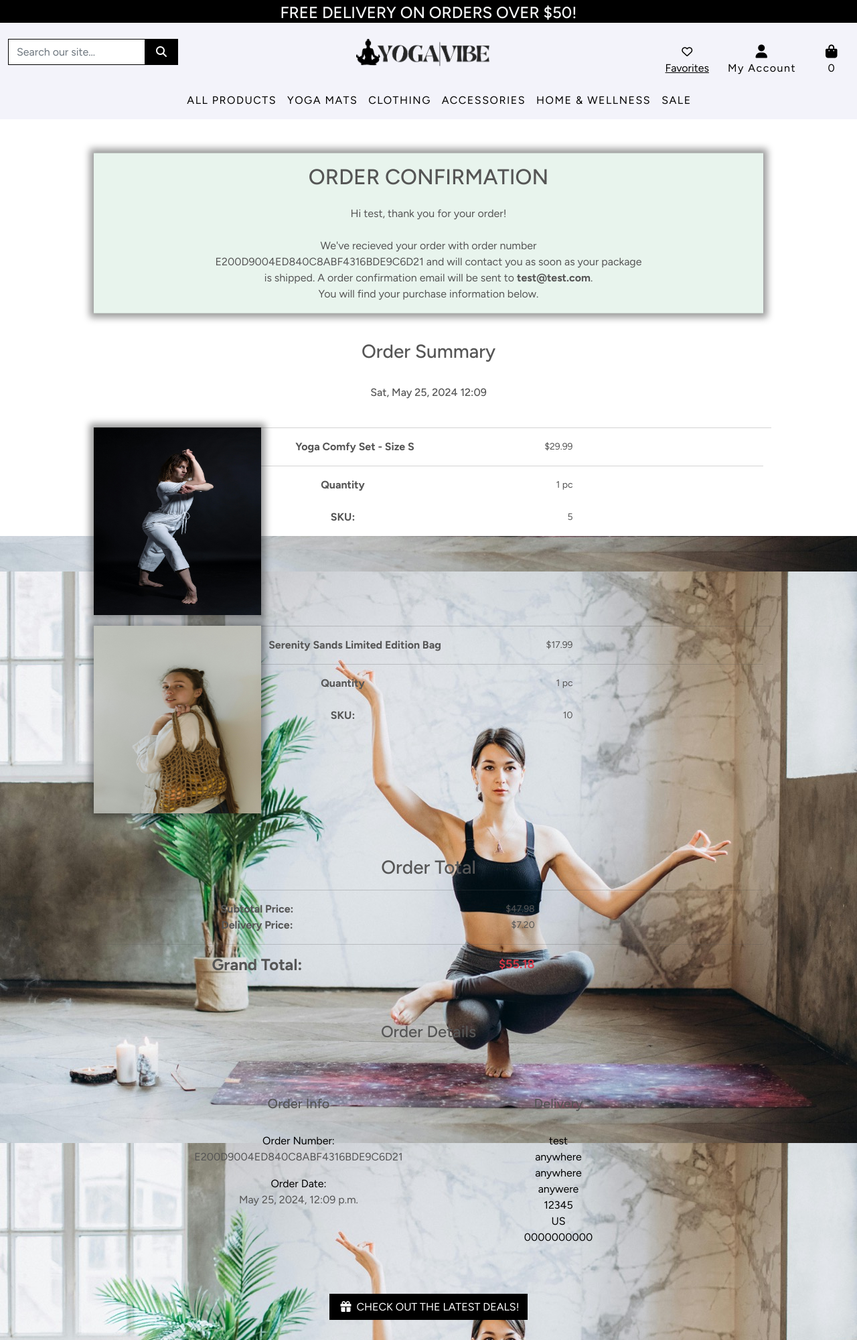
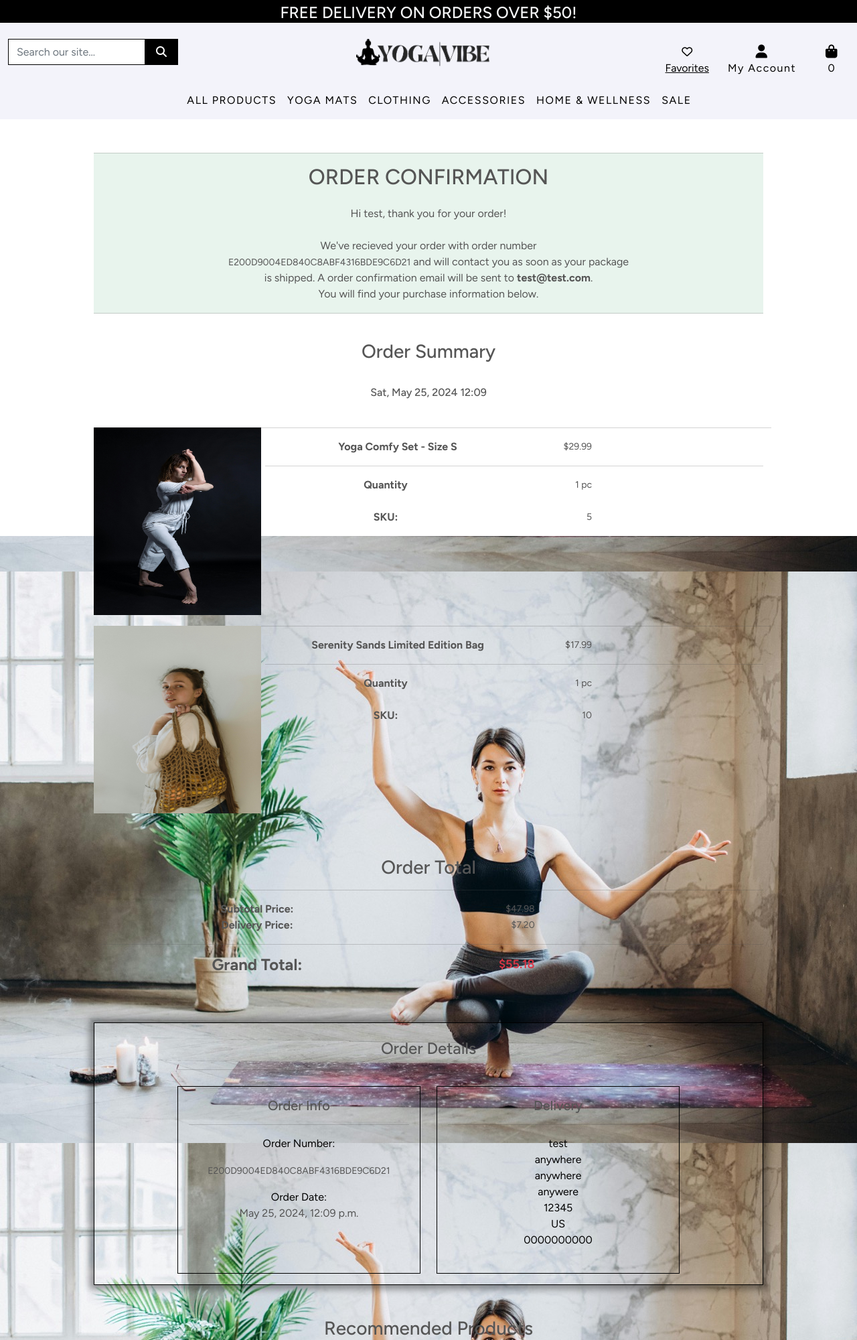
Before and after one commit to DilaraUcar/yoga_vibe_p5, a Django app: a page that uses templates/base.html in a window 1280 px wide. Shown: the top 2000 px of the page at 67% size. Run offline with Django 3.2, Linux system fonts and the light colour scheme; a user stored in the database is signed in; data comes from the database, SQL or seed files in the repository; parts of the project's set-up code (start-up, migrations or seed data) failed here and were passed over; some libraries are stand-ins or nearby versions.

Commit message:
Added recommended products model, updated view and template for checkout success page to display recommended products

```diff
--- a/checkout/models.py
+++ b/checkout/models.py
@@ -69,7 +69,7 @@ class Order(models.Model):
 class OrderLineItem(models.Model):
     order = models.ForeignKey(Order, null=False, blank=False, on_delete=models.CASCADE, related_name='lineitems')
     product = models.ForeignKey(Product, null=False, blank=False, on_delete=models.CASCADE)
-    product_size = models.CharField(max_length=2, null=True, blank=True) # XS, S, M, L, XL
+    product_size = models.CharField(max_length=2, null=True, blank=True) # S, M, L
     quantity = models.IntegerField(null=False, blank=False, default=0)
     lineitem_total = models.DecimalField(max_digits=6, decimal_places=2, null=False, blank=False, editable=False)
 
--- a/checkout/static/checkout/css/checkout.css
+++ b/checkout/static/checkout/css/checkout.css
@@ -96,3 +96,28 @@ select option[value=""] {
     font-size: large;
     font-weight: 600;
 }
+
+.order-wrapper {
+    border: 1px solid #000;
+}
+
+.order-info-wrapper {
+    border: 1px solid #000;
+    height: 280px;
+}
+
+@media (max-width: 320px) {
+    .order-number-container {
+        white-space: normal; /* Ensures text wraps instead of overflowing */
+        word-wrap: break-word; /* Handles long words */
+        max-width: 100%; /* Ensures the container doesn't exceed its parent's width */
+    }
+}
+
+@media (max-width: 768px) {
+    /* Adjust margins or padding as needed */
+    .custom-img-fluid {
+        max-width: 100%; /* Ensure image doesn't overflow */
+        height: auto;
+    }
+}
--- a/checkout/templates/checkout/checkout_success.html
+++ b/checkout/templates/checkout/checkout_success.html
@@ -18,7 +18,7 @@
 <div class="container">
     <div class="row">
         <div class="col pt-5 text-center">
-            <div class="order-confirmation-bg box-shadow">
+            <div class="order-confirmation-bg">
                 <hr>
                 <h2 class="logo-font mb-4">Order Confirmation</h2>
                 <p>Hi {{ order.get_first_name }}, thank you for your order!
@@ -26,7 +26,7 @@
                     <br>
                     We've recieved your order with order number
                     <br>
-                    {{ order.order_number }} and will contact you as soon as your package
+                    <small>{{ order.order_number }}</small> and will contact you as soon as your package
                     <br>
                     is shipped. A order confirmation email will be sent to
                     <strong>{{ order.email }}</strong>.
@@ -45,10 +45,10 @@
 
             {% for item in order.lineitems.all %}
             <div class="row mb-3">
-                <div class="col-12 col-md-2 z-index">
-                    <img src="{{ item.product.image1.url }}" alt="{{ item.product.name }}" class="custom-img-fluid box-shadow">
+                <div class="col-12 col-md-3 z-index">
+                    <img src="{{ item.product.image1.url }}" alt="{{ item.product.name }}" class="custom-img-fluid">
                 </div>
-                <div class="col-12 col-md-10">
+                <div class="col-12 col-md-9">
                     <div class="row">
                         <hr>
                         <div class="col-12">
@@ -59,7 +59,7 @@
                                         {% if item.product_size %} - Size {{ item.product_size|upper }}{% endif %}
                                     </p>
                                 </div>
-                                <div class="col-6 col-md-2 text-md-end">
+                                <div class="col-md-2 text-md-end text-center">
                                     <p class="small mb-0">${{ item.product.price }}</p>
                                 </div>
                             </div>
@@ -68,7 +68,7 @@
                                 <div class="col-12 col-md-6">
                                     <p class="fw-bold mb-0">Quantity</p>
                                 </div>
-                                <div class="col-6 col-md-2 text-md-end">
+                                <div class="col-md-2 text-md-end text-center">
                                     <p class="small mb-0">{{ item.quantity }} pc</p>
                                 </div>
                             </div>
@@ -77,7 +77,7 @@
                                 <div class="col-12 col-md-6">
                                     <p class="fw-bold mb-0">SKU:</p>
                                 </div>
-                                <div class="col-6 col-md-2 text-md-end">
+                                <div class="col-md-2 text-md-end text-center">
                                     <p class="small mb-0">{{ item.product.sku }}</p>
                                 </div>
                                 <br>
@@ -97,7 +97,7 @@
                     <div class="col-12 col-md-6">
                         <p class="fw-bold mb-0">Subtotal Price:</p>
                     </div>
-                    <div class="col-6 col-md-2 text-md-end">
+                    <div class="col-md-2 text-md-end text-center">
                         <p class="small mb-0">${{ order.order_total }}</p>
                     </div>
                 </div>
@@ -105,7 +105,7 @@
                     <div class="col-12 col-md-6">
                         <p class="fw-bold mb-0">Delivery Price:</p>
                     </div>
-                    <div class="col-6 col-md-2 text-md-end">
+                    <div class="col-md-2 text-md-end text-center">
                         <p class="small mb-0">${{ order.delivery_cost }}</p>
                     </div>
                 </div>
@@ -114,7 +114,7 @@
                     <div class="col-12 col-md-6">
                         <h4 class="fw-bold mb-0">Grand Total:</h4>
                     </div>
-                    <div class="col-6 col-md-2 text-md-end">
+                    <div class="col-md-2 text-md-end text-center">
                         <p class="small mb-0 text-danger custom-fw-bold">${{ order.grand_total }}</p>
                     </div>
                 </div>
@@ -122,23 +122,25 @@
             </div>
             <br>
             <br>
+            <div class="order-wrapper box-shadow">
                 <div class="container">
+                    <br>
                     <h4>Order Details</h4>
-                <br>
-                <br>
+                    <hr>
                 </div>
                 <div class="container mt-4">
                     <div class="row">
                         <div class="col-md-6">
-                        <div class="mb-3">
-                            <div>
+                            <div class="mb-3 order-info-wrapper">
+                                <div class="p-3">
                                     <h5 class="card-title">Order Info</h5>
-                                <br>
+                                    <hr>
                                     <p class="card-text">
                                         <span class="text-black">Order Number:</span>
                                         <br>
-                                    {{ order.order_number }}
-                                </p>
+                                        <div class="order-number-container">
+                                            <small>{{ order.order_number }}</small>
+                                        </div>                                    </p>
                                     <p class="card-text">
                                         <span class="text-black">Order Date:</span>
                                         <br>
@@ -148,10 +150,10 @@
                             </div>
                         </div>
                         <div class="col-md-6">
-                        <div class="mb-3">
-                            <div>
+                            <div class="mb-3 order-info-wrapper">
+                                <div class="p-3">
                                     <h5 class="card-title">Delivery</h5>
-                                <br>
+                                    <hr>
                                     <p class="card-text text-black">
                                         {{ order.full_name }}
                                         <br>
@@ -179,6 +181,31 @@
                             </div>
                         </div>
                     </div>
+                </div>
+            </div>
+            <br>
+            <br>
+            <!-- Recommended products section -->
+            {% if recommended_products %}
+            <div class="recommended-products">
+                <h3>Recommended Products</h3>
+                <hr>
+                <div class="row">
+                    {% for recommended_product in recommended_products %}
+                    <div class="col-md-3 mb-3">
+                        <div class="">
+                            <img src="{{ recommended_product.image1.url }}" class="card-img-top" alt="{{ recommended_product.name }}">
+                            <div class="pt-3">
+                                <h5 class="card-title">{{ recommended_product.name }}</h5>
+                                <p class="card-text">${{ recommended_product.price }}</p>
+                                <a href="{% url 'product_detail' recommended_product.id %}" class="btn rounded-0 btn-black">View Product</a>
+                            </div>
+                        </div>
+                    </div>
+                    {% endfor %}
+                </div>
+            </div>
+            {% endif %}
             <br>
             <br>
             <div class="row justify-content-center">
--- a/checkout/views.py
+++ b/checkout/views.py
@@ -6,13 +6,26 @@ from django.conf import settings
 from .forms import OrderForm
 from .models import Order, OrderLineItem
 
-from products.models import Product
+from products.models import Product, ProductRecommendation
 from profiles.models import UserProfile
 from profiles.forms import UserProfileForm
 from bag.contexts import bag_contents
 
 import stripe
 import json
+
+
+def get_recommended_products(user_profile):
+    # Retrieve all orders associated with the user profile
+    orders = Order.objects.filter(user_profile=user_profile)
+
+    # Collect product IDs from all line items in those orders
+    ordered_product_ids = OrderLineItem.objects.filter(order__in=orders).values_list('product_id', flat=True)
+
+    # Get distinct products excluding those already ordered
+    recommended_products = Product.objects.exclude(id__in=ordered_product_ids).distinct()[:4]
+
+    return recommended_products
 
 
 @require_POST
@@ -151,6 +164,7 @@ def checkout_success(request, order_number):
         order.user_profile = profile
         order.save()
 
+
         # Save the user's info
         if save_info:
             profile_data = {
@@ -168,6 +182,8 @@ def checkout_success(request, order_number):
             if user_profile_form.is_valid():
                 user_profile_form.save()
 
+    # Get recommended products for display
+    recommended_products = get_recommended_products(order.user_profile)
 
     if 'bag' in request.session:
         del request.session['bag']
@@ -175,7 +191,8 @@ def checkout_success(request, order_number):
     template = 'checkout/checkout_success.html'
     context = {
         'order': order,
-        'order_date': order.date,  # Add order date to context
+        'order_date': order.date,
+        'recommended_products': recommended_products,
     }
 
     return render(request, template, context)
--- a/products/admin.py
+++ b/products/admin.py
@@ -34,4 +34,4 @@ class ReviewAdmin(admin.ModelAdmin):
     search_fields = ['user__username', 'product__name', 'comment']
 
 
-admin.site.register(Category, CategoryAdmin,)
+admin.site.register(Category, CategoryAdmin)
--- a/products/models.py
+++ b/products/models.py
@@ -48,6 +48,14 @@ class Product(models.Model):
         super().save(*args, **kwargs)
 
 
+class ProductRecommendation(models.Model):
+    product = models.ForeignKey(Product, related_name='main_product', on_delete=models.CASCADE)
+    recommended_product = models.ForeignKey(Product, related_name='recommended_product', on_delete=models.CASCADE)
+
+    def __str__(self):
+        return f'{self.product.name} recommends {self.recommended_product.name}'
+
+
 class Favorite(models.Model):
     user = models.ForeignKey(User, on_delete=models.CASCADE)
     product = models.ForeignKey(Product, on_delete=models.CASCADE)
--- a/templates/base.html
+++ b/templates/base.html
@@ -8,6 +8,7 @@
     <meta http-equiv="X-UA-Compatible" content="ie=edge">
     <meta charset="utf-8">
     <meta name="viewport" content="width=device-width, initial-scale=1, shrink-to-fit=no">
+
     {% endblock %}
 
     {% block extra_meta %}
```
Also changed, not shown: products/migrations/0017_productrecommendation.py (added). Lines whose indentation alone changed are shown as unchanged.
